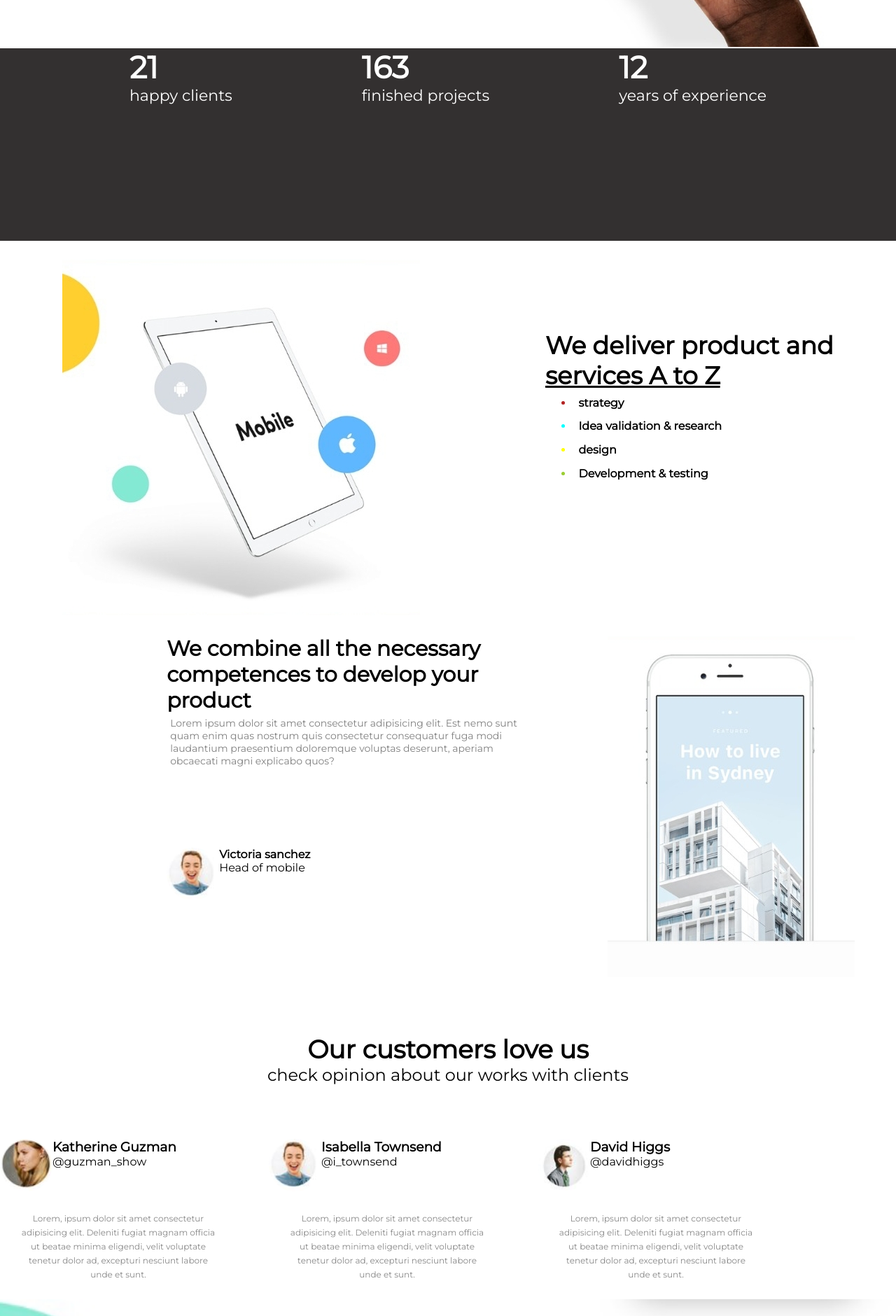
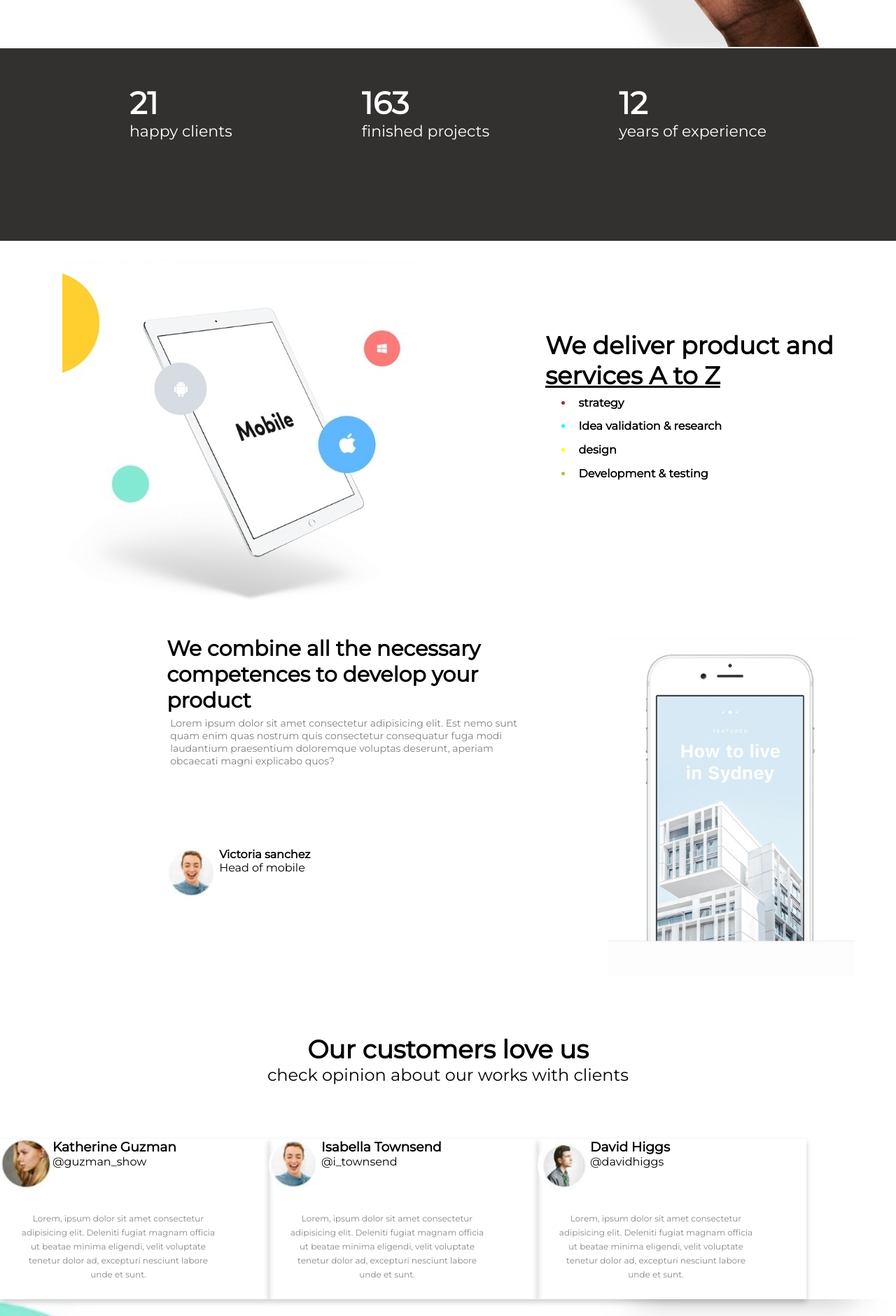
Before and after one commit to anjorlar/dribble-phone-ui, a plain HTML site: page index.html in a window 1280 px wide. Shown: the part 480-2360 px from the top of the page at 70% size. Drawn offline with Linux system fonts and the light colour scheme.

Commit message:
fixed hamburger

```diff
--- a/main.css
+++ b/main.css
@@ -85,7 +85,8 @@ img {
     font-size: 22px;
 }
 
-.clients .project {
+.clients,
+.project {
     margin-top: 4%;
 }
 
@@ -184,7 +185,9 @@ img {
     width: 90%;
 }
 
-.higgs .isabella .guzman {
+.guzman,
+.higgs,
+.isabella {
     /* box-shadow: 5px 10px #888888; */
     box-shadow: 0 4px 8px 0 rgba(0, 0, 0, 0.2);
     /* background-color: brown; */
@@ -237,6 +240,7 @@ img {
 }
 
 @media screen and (max-width: 750px) {
+
     .center a {
         display: none;
     }
@@ -246,11 +250,11 @@ img {
         display: block;
     }
 
-    .center .responsive {
+    .center.responsive {
         position: relative;
     }
 
-    .center .responsive .icon {
+    .center.responsive .icon {
         position: absolute;
         right: 0;
         top: 0;
@@ -265,6 +269,5 @@ img {
     .read-more {
         display: flex;
         flex-direction: column;
-        align-self: center;
     }
 }
--- a/script.js
+++ b/script.js
@@ -3,6 +3,6 @@ function hamburger() {
     if (z.className === "center") {
         z.className += "responsive";
     } else {
-        z.className === "center";
+        z.className = "center";
     }
 }
```
